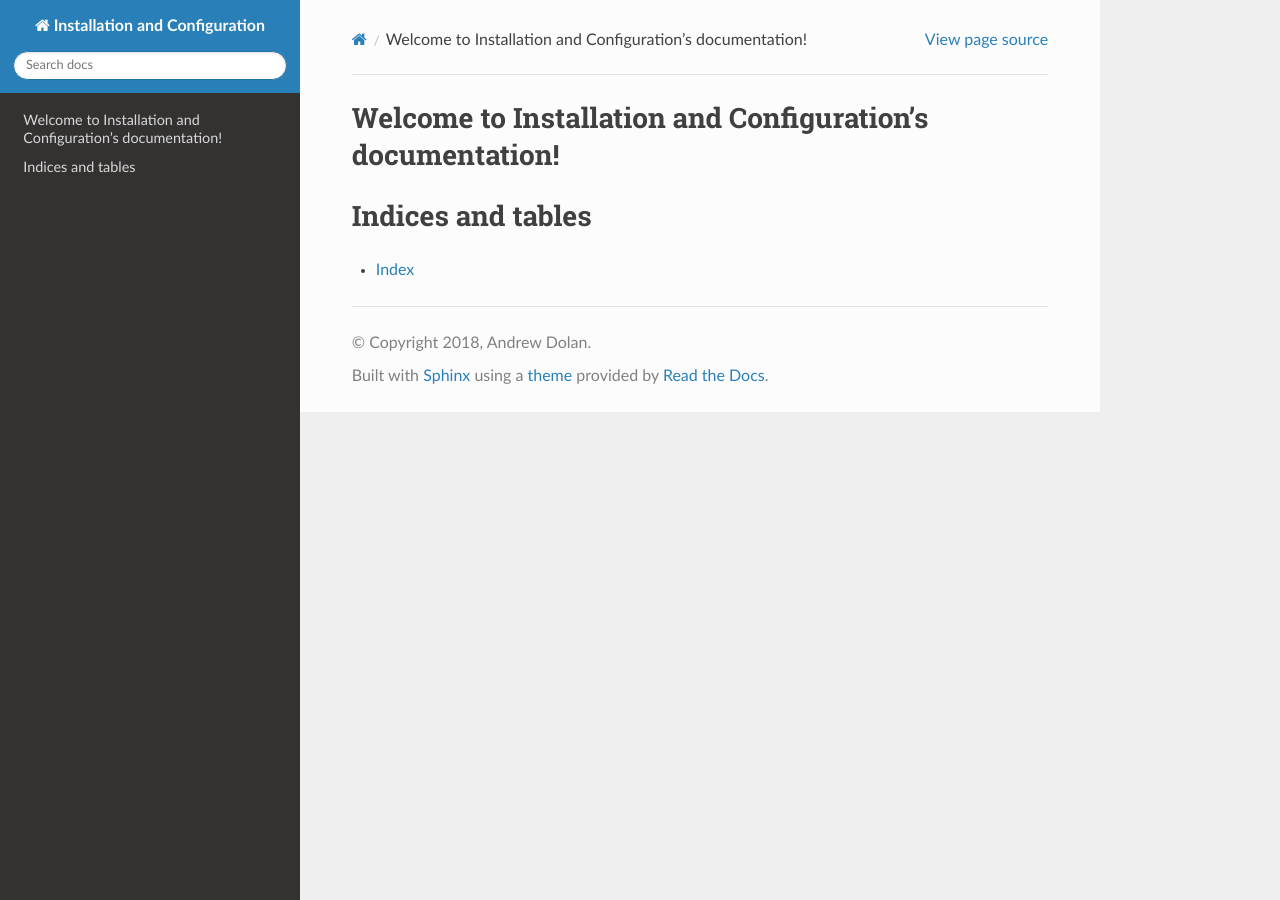
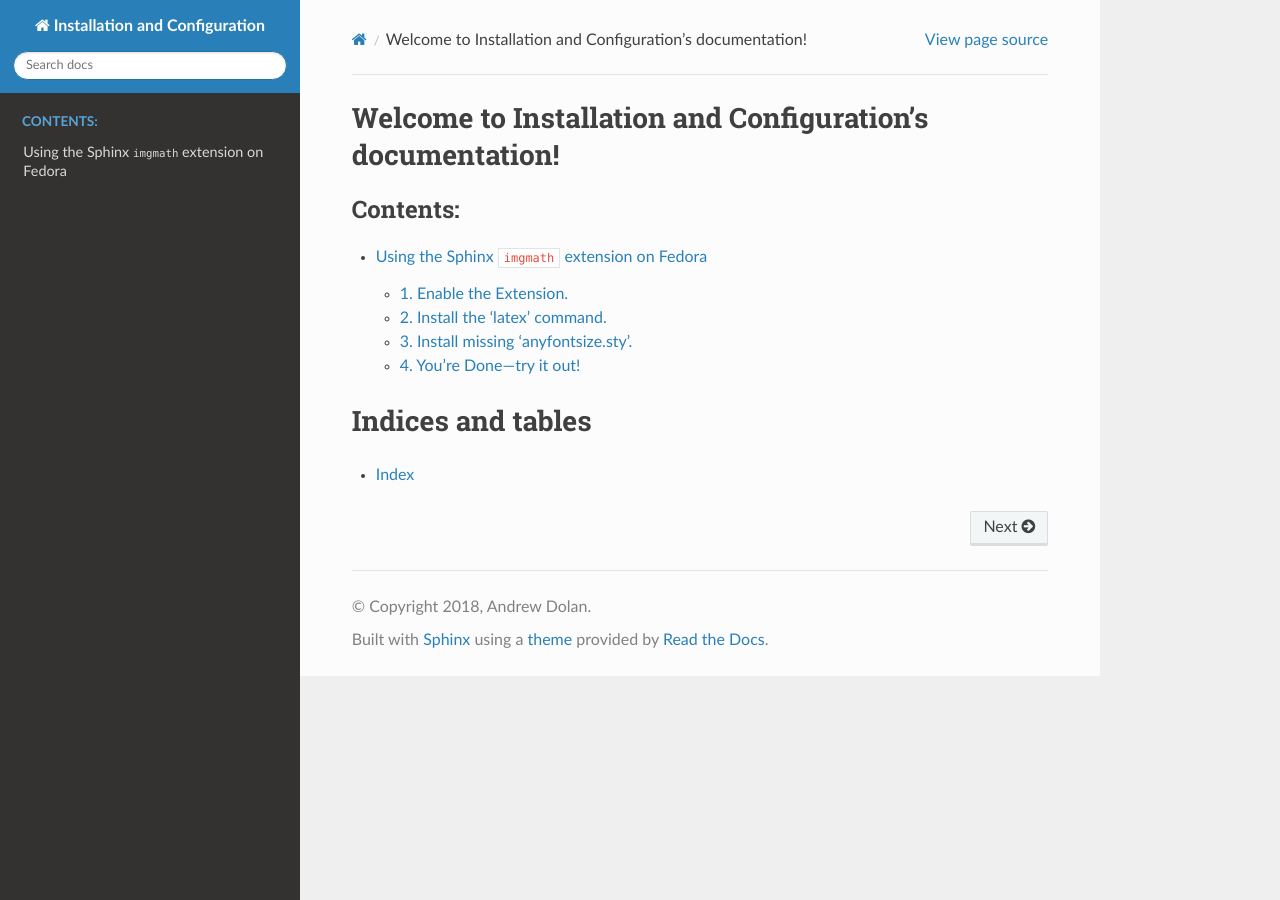
Before and after one commit to drewdolan/installation-and-configuration, a Sphinx documentation site: the page built from source/index.rst, in a window 1280 px wide. Built offline with Sphinx 7.4.7 and the Read the Docs theme 2.0.0, drawn with Linux system fonts in a browser that asks for light colours; formulas are drawn with MathJax 3.

Commit message:
Add documentation for using Sphinx's imgmath extension on Fedora.

```diff
--- /dev/null
+++ b/source/imgmath-on-fedora.rst
@@ -0,0 +1,83 @@
+
+.. meta::
+    :description: Using the Sphinx imgmath extension on Fedora Linux.
+    :keywords: Sphinx, imgmath, Fedora, latex
+
+
+Using the Sphinx ``imgmath`` extension on Fedora
+================================================
+
+This page explains how to configure Sphinx's ``imgmath`` extension
+for Fedora Linux. Users may encounter some frustrating errors but
+these are easily handled. Some common errors include:
+
+* Missing LaTeX support:
+
+  .. code-block:: none
+
+      WARNING: LaTeX command 'latex' cannot be run (needed for math display),
+      check the imgmath_latex setting
+
+* Missing the "anyfontsize" LaTeX package:
+
+  .. code-block:: none
+
+      ! LaTeX Error: File `anyfontsize.sty' not found.
+
+The following steps are known to work for Fedora 27 and Fedora 28.
+
+
+1. Enable the Extension.
+------------------------
+
+In your Sphinx project's **conf.py** file, add the ``imgmath`` extension
+to your list of enabled extensions:
+
+.. code-block:: python
+    :emphasize-lines: 6
+
+    # Add any Sphinx extension module names here, as strings. They can be
+    # extensions coming with Sphinx (named 'sphinx.ext.*') or your custom
+    # ones.
+    extensions = [
+        ...
+        'sphinx.ext.imgmath',
+    ]
+
+
+2. Install the 'latex' command.
+-------------------------------
+
+The 'latex' command is provided by the TeX formatting system available
+in Fedora via the 'texlive' package. At the command prompt, install
+this package with the following command::
+
+    sudo dnf install texlive
+
+
+3. Install missing 'anyfontsize.sty'.
+-------------------------------------
+
+The ``imgmath`` extension also requires the 'anyfontsize' package.
+Install it with the following command::
+
+    sudo dnf install texlive-anyfontsize
+
+
+4. You're Done---try it out!
+----------------------------
+
+Given the following markup:
+
+.. code-block:: rst
+
+    .. math::
+
+       (a + b)^2 = a^2 + 2ab + b^2
+
+
+Sphinx should generate:
+
+.. math::
+
+   (a + b)^2 = a^2 + 2ab + b^2
--- a/source/index.rst
+++ b/source/index.rst
@@ -7,9 +7,10 @@ Welcome to Installation and Configuration's documentation!
 ==========================================================
 
 .. toctree::
-   :maxdepth: 2
-   :caption: Contents:
+    :maxdepth: 2
+    :caption: Contents:
 
+    imgmath-on-fedora.rst
 
 
 Indices and tables
```
